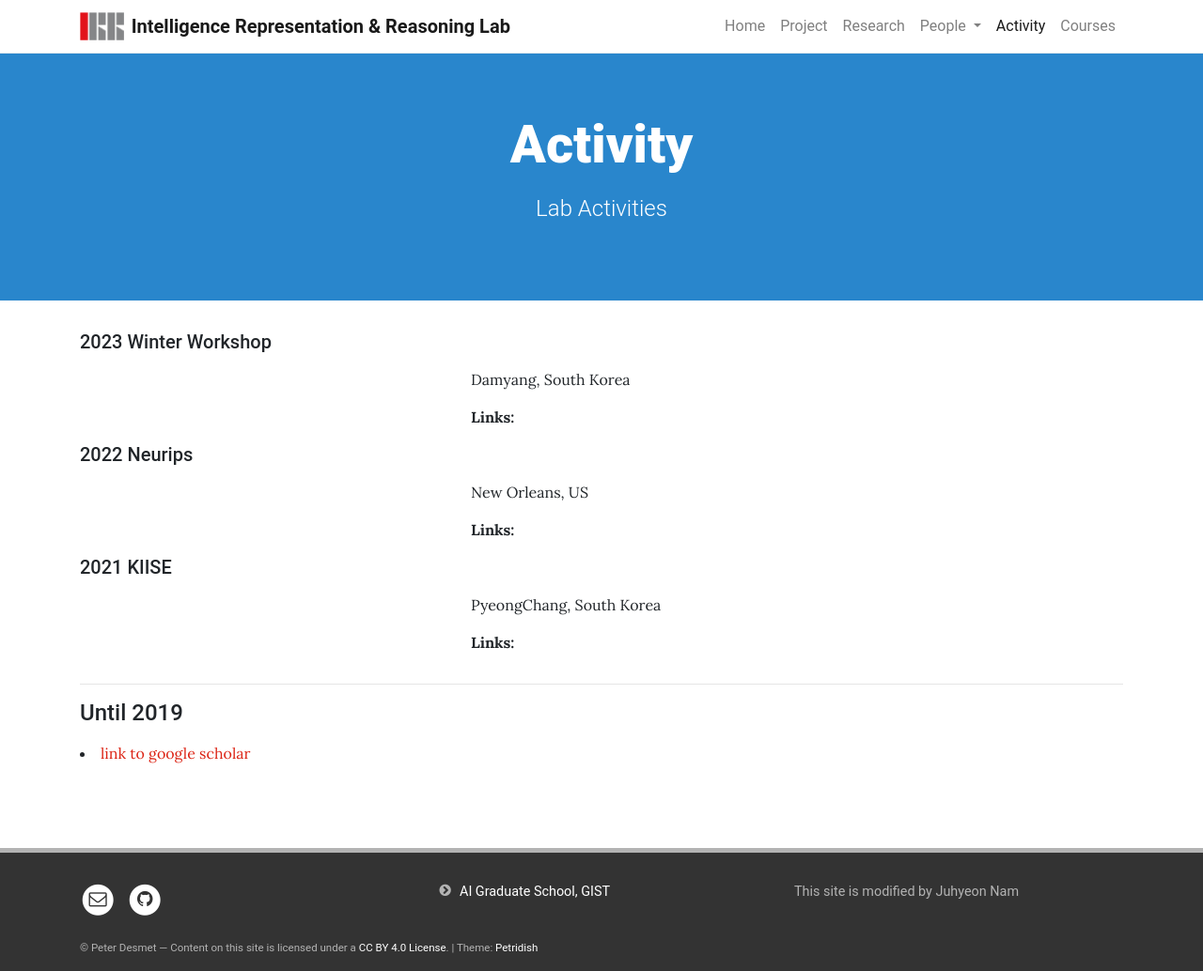
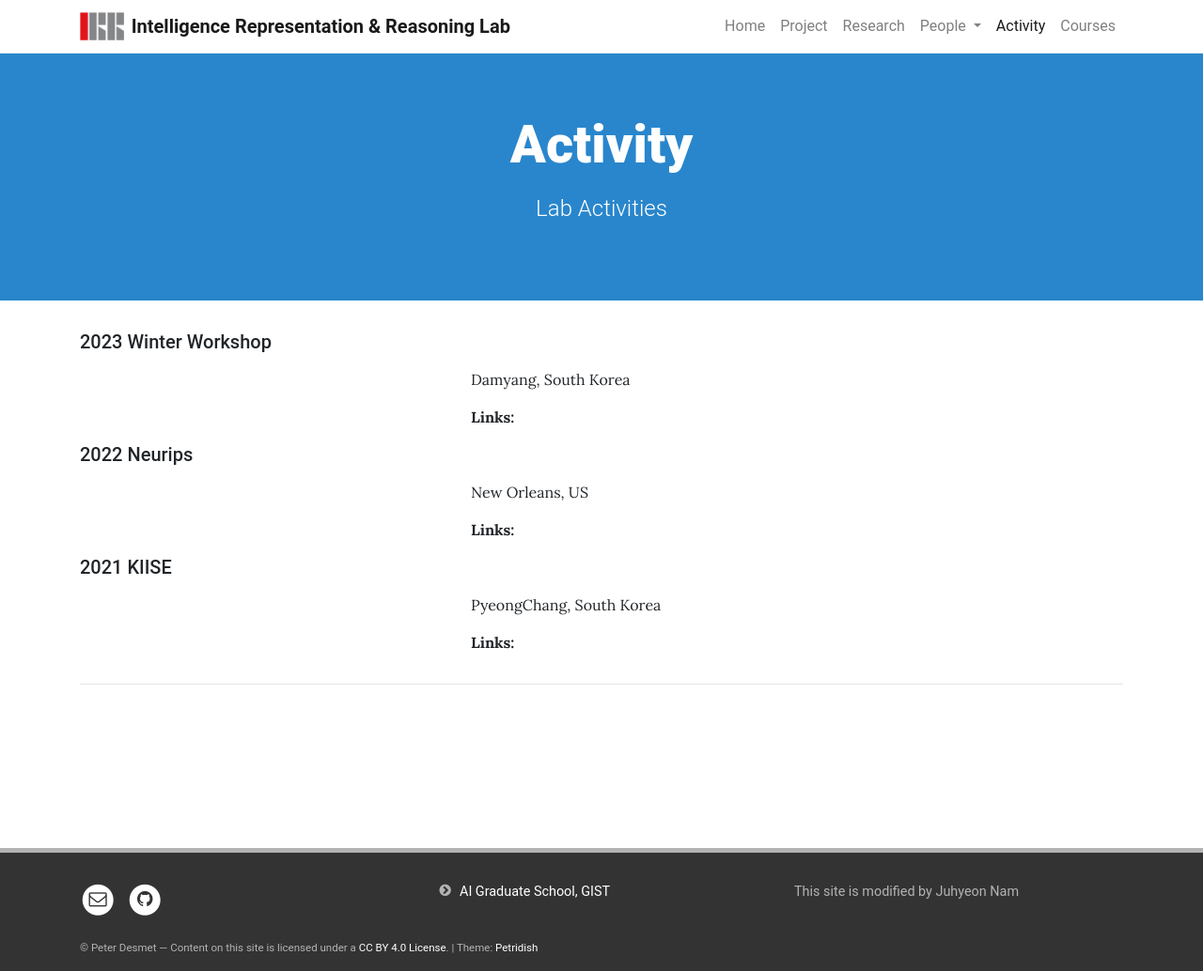
Before and after one commit to irrlab/irrlab.github.io, a Jekyll site: the page built from pages/activity.md, in a window 1280 px wide. Shown: the whole page at 94% size. Built offline with Jekyll 4.4.1, drawn with Linux system fonts in a browser that asks for light colours.

Commit message:
img flex

```diff
--- a/_layouts/activity.html
+++ b/_layouts/activity.html
@@ -54,12 +54,3 @@ description: Template for activitiess
 {% endfor %}
 
 <hr>
-
-<div>
-  <h4>
-    Until 2019
-  </h4>
-  <li>
-    <a href="https://scholar.google.co.kr/citations?user=RZggOtkAAAAJ&hl=ko&oi=ao"> link to google scholar </a>
-  </li>
-</div>
```
